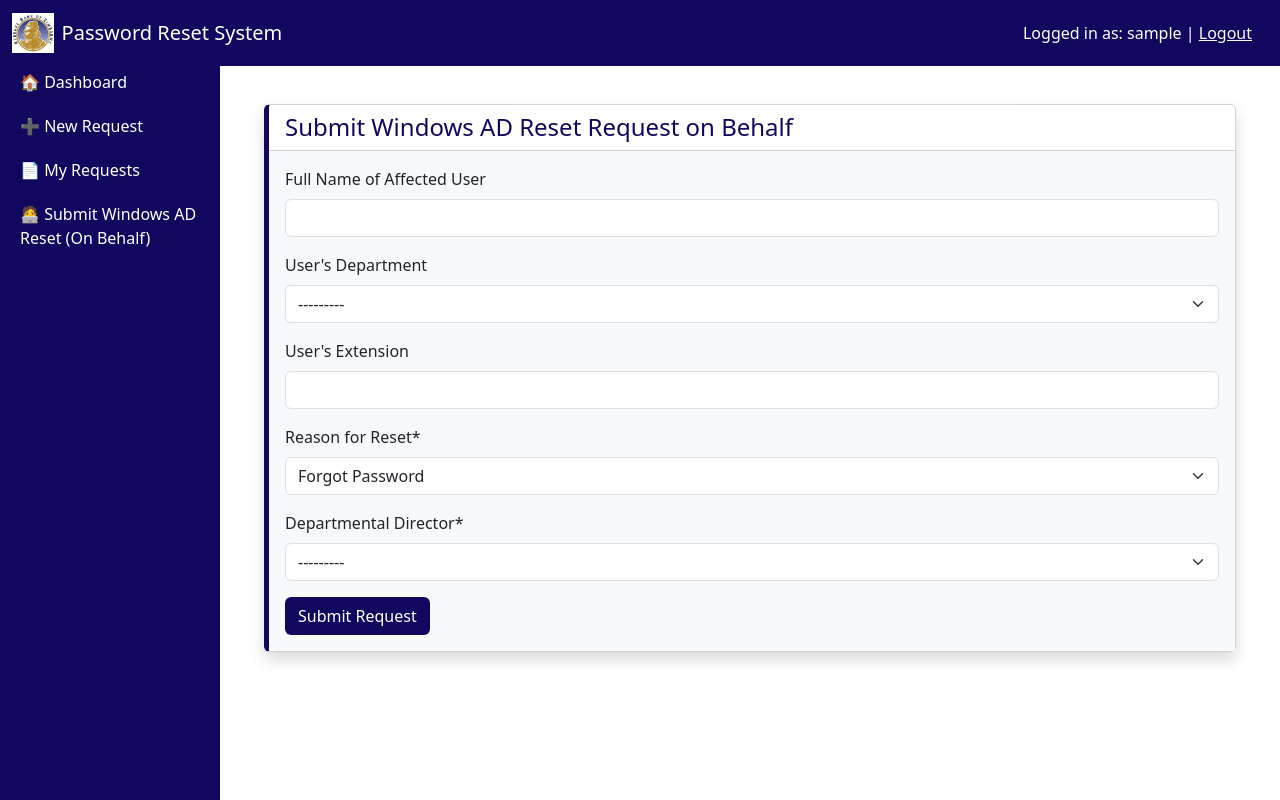
After one commit to pupurayi/password_reset_system, a Django app: page /reset/submit/ad-reset/ in a window 1280 px wide. The commit adds this page. Run offline with Django 5.2, Linux system fonts and the light colour scheme; the visitor is signed in with stand-in values (Sample User, id 1); data comes from the database, SQL or seed files in the repository; data that the repository does not hold is empty; some libraries are stand-ins or nearby versions.

Commit message:
Adding my work to git

```diff
--- a/reset_system/admin.py
+++ b/reset_system/admin.py
@@ -7,7 +7,7 @@ class DepartmentAdmin(admin.ModelAdmin):
 
 @admin.register(UserProfile)
 class UserProfileAdmin(admin.ModelAdmin):
-    list_display = ('user', 'department', 'is_deputy_director', 'is_ict_head', 'is_ict_admin')
+    list_display = ('user', 'department', 'is_deputy_director', 'is_ict_head', 'is_ict_admin', 'is_service_desk')
     list_filter = ('is_deputy_director', 'department')
     search_fields = ('user__username', 'user__email')
 
--- a/reset_system/forms.py
+++ b/reset_system/forms.py
@@ -34,3 +34,23 @@ class PasswordResetForm(forms.ModelForm):
             )
         else:
             self.fields['approver'].queryset = User.objects.none()
+
+
+class WindowsADResetForm(forms.ModelForm):
+    affected_director = forms.ModelChoiceField(
+        queryset=User.objects.filter(userprofile__is_deputy_director=True),
+        label="Departmental Director",
+        required=True
+    )
+
+    class Meta:
+        model = PasswordResetRequest
+        fields = ['affected_name', 'affected_department', 'affected_extension', 'reason', 'affected_director']
+
+    def __init__(self, *args, **kwargs):
+        super().__init__(*args, **kwargs)
+        self.fields['reason'].initial = 'forgot_password'
+        self.fields['reason'].label = "Reason for Reset"
+        self.fields['affected_name'].label = "Full Name of Affected User"
+        self.fields['affected_extension'].label = "User's Extension"
+        self.fields['affected_department'].label = "User's Department"
--- a/reset_system/models.py
+++ b/reset_system/models.py
@@ -63,6 +63,18 @@ class PasswordResetRequest(models.Model):
     ict_personnel = models.ForeignKey(User, related_name='ict_actions', on_delete=models.SET_NULL, null=True,
                                       blank=True)
     completed_at = models.DateTimeField(null=True, blank=True)
-
+    is_ad_account = models.BooleanField(default=False)
+    affected_name = models.CharField(max_length=100, blank=True, null=True)
+    affected_department = models.ForeignKey(Department, on_delete=models.SET_NULL, null=True, blank=True,
+                                            related_name='affected_dept')
+    affected_extension = models.CharField(max_length=10, blank=True, null=True)
+    affected_director = models.ForeignKey(
+        User,
+        on_delete=models.SET_NULL,
+        null=True,
+        blank=True,
+        related_name='ad_requests_directed',
+        help_text="Deputy Director responsible for approving this AD reset request."
+    )
     def __str__(self):
         return f"{self.requestor.username} - {self.system} - {self.status}"
--- a/reset_system/templates/base.html
+++ b/reset_system/templates/base.html
@@ -85,6 +85,7 @@
     {% if request.user.userprofile.is_service_desk %}
     <a href="{% url 'service_desk_dashboard' %}">📚 All Requests (Service Desk)</a>
     {% endif %}
+    <a href="{% url 'submit_ad_reset' %}">🧑‍💻 Submit Windows AD Reset (On Behalf)</a>
   </div>
 
   <!-- Main content -->
--- a/reset_system/templates/reset_system/dashboard.html
+++ b/reset_system/templates/reset_system/dashboard.html
@@ -9,8 +9,8 @@
 {% endif %}
 <div class="container mt-4">
   <div class="card shadow mt-4" style="border-left: 5px solid #12075e;">
-    <div class="card-header text-#12075e" >
-      <h4 class="mb-0">Password Reset Request</h4>
+    <div class="card-header bg-white" >
+      <h4 class="mb-0" style="color: #12075e;">Password Reset Request</h4>
     </div>
     <div class="card-body bg-light">
       {% include 'reset_system/submit_request.html' %}
--- /dev/null
+++ b/reset_system/templates/reset_system/submit_ad_reset.html
@@ -0,0 +1,20 @@
+{% extends 'base.html' %}
+{% load crispy_forms_tags %}
+{% block content %}
+<div class="container mt-4">
+  <div class="card shadow" style="border-left: 5px solid #12075e;">
+    <div class="card-header bg-white">
+      <h4 class="mb-0" style="color: #12075e;">Submit Windows AD Reset Request on Behalf</h4>
+    </div>
+    <div class="card-body bg-light">
+      <form method="post">
+        {% csrf_token %}
+        {{ form|crispy }}
+        <button type="submit" class="btn" style="background-color: #12075e; color: white;">
+          Submit Request
+        </button>
+      </form>
+    </div>
+  </div>
+</div>
+{% endblock %}
--- a/reset_system/urls.py
+++ b/reset_system/urls.py
@@ -17,4 +17,5 @@ urlpatterns = [
     path('ict/review/<int:request_id>/', views.ict_review_detail, name='ict_review_detail'),
     path('ict-admin/dashboard/', views.ict_admin_dashboard, name='ict_admin_dashboard'),
     path('ict-admin/finalise/<int:request_id>/', views.finalise_request, name='finalise_request'),
+    path('submit/ad-reset/', views.submit_ad_reset_request, name='submit_ad_reset'),
 ]
--- a/reset_system/views.py
+++ b/reset_system/views.py
@@ -1,5 +1,5 @@
 from django.shortcuts import get_object_or_404, render, redirect
-from .forms import PasswordResetForm
+from .forms import PasswordResetForm, WindowsADResetForm
 from .models import PasswordResetRequest, UserProfile
 from django.utils.timezone import now
 from django.http import HttpResponse, HttpResponseForbidden
@@ -395,34 +395,96 @@ def finalise_request(request, request_id):
     reset_request = get_object_or_404(PasswordResetRequest, id=request_id)
 
     if request.method == 'POST':
-        new_password = request.POST.get('new_password')
-        if not new_password:
-            messages.error(request, "Please enter a new password.")
-            return redirect('finalise_request', request_id=reset_request.id)
+        if reset_request.is_ad_account:
+            # Handle Windows AD reset case
+            reset_request.status = 'completed'
+            reset_request.ict_personnel = request.user
+            reset_request.completed_at = now()
+            reset_request.save()
 
-        # Update the request
-        reset_request.status = 'completed'
-        reset_request.ict_personnel = request.user
-        reset_request.completed_at = now()
-        reset_request.save()
+            # Send email to user (different message for AD reset)
+            send_mail(
+                subject="🔐 Your Windows AD password has been reset",
+                message=f"Hello {reset_request.requestor.username},\n\n"
+                       f"The Windows AD password reset for {reset_request.affected_name} has been completed.\n\n"
+                       f"Please contact the ICT department if you need any further assistance.",
+                from_email=settings.DEFAULT_FROM_EMAIL,
+                recipient_list=[reset_request.requestor.email],
+            )
+        else:
+            # Handle standard password reset case
+            new_password = request.POST.get('new_password')
+            if not new_password:
+                messages.error(request, "Please enter a new password.")
+                return redirect('finalise_request', request_id=reset_request.id)
 
-        # Send email to user
-        send_mail(
-            subject="🔐 Your password has been reset",
-            message=f"Hello {reset_request.requestor.username},\n\nYour password for the {reset_request.system} system has been reset.\n\nYour new password is: {new_password}\n\nPlease log in and change it immediately.",
-            from_email=settings.DEFAULT_FROM_EMAIL,
-            recipient_list=[reset_request.requestor.email],
-        )
+            # Update the request
+            reset_request.status = 'completed'
+            reset_request.ict_personnel = request.user
+            reset_request.completed_at = now()
+            reset_request.save()
 
-        messages.success(request, "Password reset finalized and user notified.")
+            # Send email to user
+            send_mail(
+                subject="🔐 Your password has been reset",
+                message=f"Hello {reset_request.requestor.username},\n\n"
+                       f"Your password for the {reset_request.system} system has been reset.\n\n"
+                       f"Your new password is: {new_password}\n\n"
+                       f"Please log in and change it immediately.",
+                from_email=settings.DEFAULT_FROM_EMAIL,
+                recipient_list=[reset_request.requestor.email],
+            )
+
+        messages.success(request, "Request marked as completed and user notified.")
         return redirect('ict_admin_dashboard')
 
     return render(request, 'reset_system/finalise_request.html', {
         'request_obj': reset_request
     })
 
-
 @login_required
 def ict_admin_review_list(request):
     requests = PasswordResetRequest.objects.filter(status='approved')
     return render(request, 'reset_system/ict_admin_review_list.html', {'requests': requests})
+
+
+@login_required
+def submit_ad_reset_request(request):
+    if request.method == 'POST':
+        form = WindowsADResetForm(request.POST)
+        if form.is_valid():
+            reset_request = form.save(commit=False)
+            reset_request.requestor = request.user
+            reset_request.is_ad_account = True
+            reset_request.system = 'windows'
+            reset_request.department = request.user.userprofile.department
+            reset_request.affected_director = form.cleaned_data['affected_director']
+            reset_request.save()
+
+            # ✅ Send email to selected director
+            director = reset_request.affected_director
+            if director and director.email:
+                subject = "🔐 AD Reset Approval Needed"
+                message = (
+                    f"Dear {director.get_full_name()},\n\n"
+                    f"A Windows AD reset request has been submitted on behalf of {reset_request.affected_name}.\n"
+                    f"- Department: {reset_request.affected_department}\n"
+                    f"- Extension: {reset_request.affected_extension}\n"
+                    f"- Reason: {reset_request.get_reason_display()}\n\n"
+                    "Please log into the Password Reset System to review and act on this request.\n\n"
+                    "Regards,\nRBZ Password Reset System"
+                )
+                send_mail(
+                    subject,
+                    message,
+                    settings.DEFAULT_FROM_EMAIL,
+                    [director.email],
+                    fail_silently=True
+                )
+
+            messages.success(request, "✅ Windows AD reset request submitted.")
+            return redirect('user_request_status')
+    else:
+        form = WindowsADResetForm()
+
+    return render(request, 'reset_system/submit_ad_reset.html', {'form': form})
```
Also changed, not shown: reset_system/templates/reset_system/director_review_list.html (+7 -1 lines), reset_system/templates/reset_system/finalise_request.html (+23 -0 lines), reset_system/templates/reset_system/ict_admin_dashboard.html (+11 -1 lines), reset_system/templates/reset_system/ict_review_list.html (+7 -1 lines), reset_system/templates/reset_system/service_desk_dashboard.html (+9 -3 lines), reset_system/templates/reset_system/user_requests.html (+7 -1 lines), reset_system/migrations/0004_passwordresetrequest_affected_department_and_more.py (added), reset_system/migrations/0005_passwordresetrequest_affected_director.py (added).
